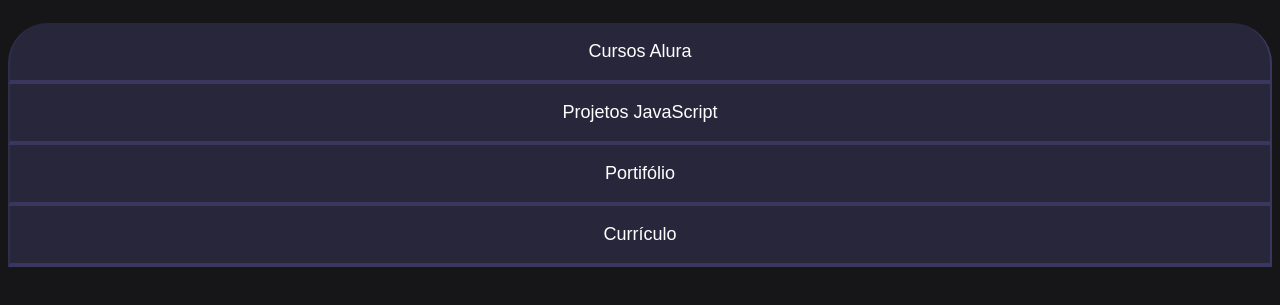
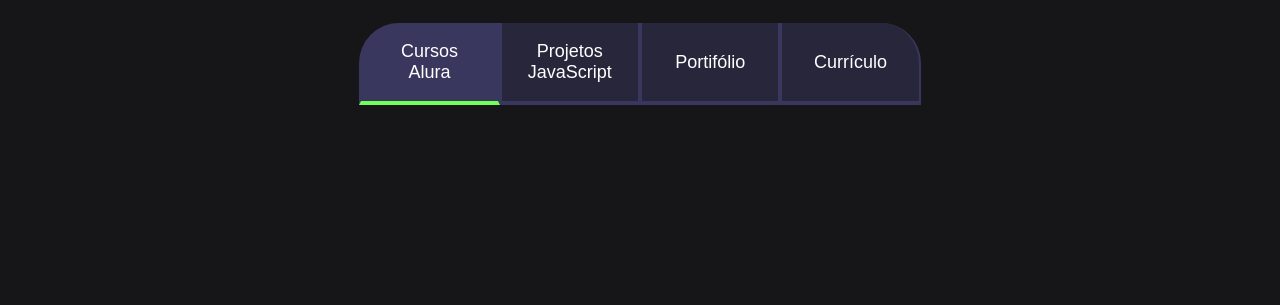
Before and after one commit to BerAbreu12/mtmII_3BC, a plain HTML site: page index.html in a window 1280 px wide. Both pictures are taken after a click on the button "Cursos Alura". Shown: the part 75-380 px from the top of the page. Drawn offline with Linux system fonts and the light colour scheme.

Commit message:
aula03
aula03

```diff
--- a/index.html
+++ b/index.html
@@ -9,14 +9,16 @@
 </head>
 
 <body>
-    <section class="conteudo-principal"> </section>
+    <section class="conteudo-principal"> <!-- PELO ALURA, PARECE QUE TUDO ESTÁ FORA DO section-->
         <h2 class="titulo-principal"> Meus Objetivos do ano<span>_</span> </h2>
         <div class="botoes">
-        <button class="botao"> Cursos Alura </button>
+            <button class="botao ativo"> Cursos Alura </button>
             <button class="botao"> Projetos JavaScript </button>
             <button class="botao"> Portifólio </button>
             <button class="botao"> Currículo </button>
         </div>
+    </section> <!-- CUIDAR, PELO ALURA PARECE QUE ESTE SECTION FICA NA SEQUENCIA DA ABERTURA -->
+    <script src="main.js"></script>
 </body>
 
 </html>
--- /dev/null
+++ b/main.js
@@ -0,0 +1,14 @@
+/* ESTILIZAR BOTOES QUANDO CLICADOS */
+
+const botoes = document.querySelectorAll(".botao");
+
+/* MUDAR LAYOUT DE BOTÃO CLICADO*/
+for(let i=0;i <botoes.length;i++){
+    botoes[i].onclick = function(){
+
+        for(let j=0;j<botoes.length;j++){
+            botoes[j].classList.remove("ativo");
+        }
+        botoes[i].classList.add("ativo");
+    }
+}
--- a/style.css
+++ b/style.css
@@ -39,7 +39,7 @@
     color: var(--verde);
 }
 
-/* ESTILIZAÇÃO DO BOTÃO */
+/* ESTILIZAÇÃO DOS BOTÕES */
 .botao{
     font-family: "Chakra Petch", sans-serif;
     background-color: var(--botao-inativo);
@@ -51,7 +51,7 @@
     align-items: center;
     width: 100%;
     border-bottom: 4px solid var(--botao-ativo);
-    border-left: 2px solid var(--botao-inativo);
+    border-left: 2px solid var(--botao-ativo);
     border-right: 2px solid var(--botao-ativo);
     border-top: none;
 }
@@ -64,3 +64,24 @@
 .botao:first-child{
     border-radius: 40px 40px 0 0;
 }
+
+.ativo{
+    background-color: var(--botao-ativo);
+    border-bottom: 4px solid var(--verde);
+}
+
+@media screen and (min-width: 768px) {
+    .botoes{
+        display: flex;
+    }
+
+    /*ARREDONDAR OS CANTOS DA BARRA DE BOTOES*/
+    .botao:first-child{
+        border-radius: 40px 0 0 0;
+    }
+
+    .botao:last-child{
+        border-radius: 0 40px 0 0;
+    }
+
+}
```
Lines whose indentation alone changed are shown as unchanged.
